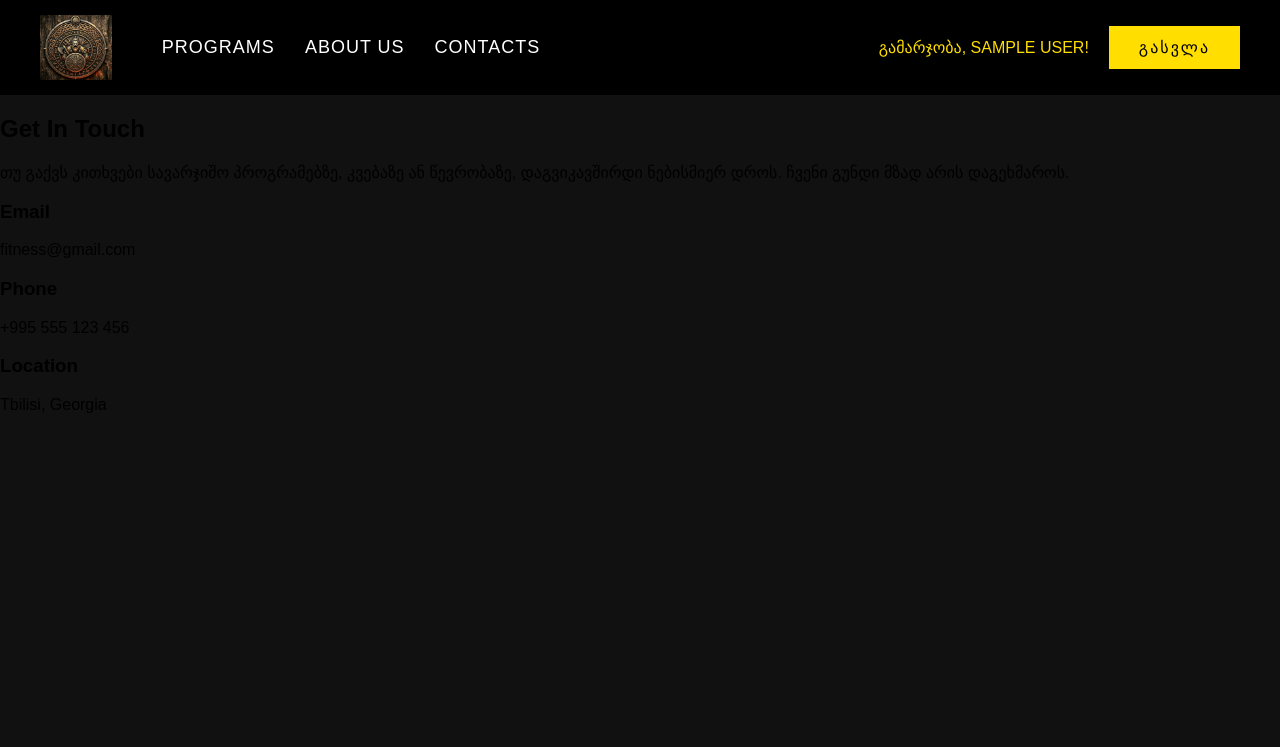
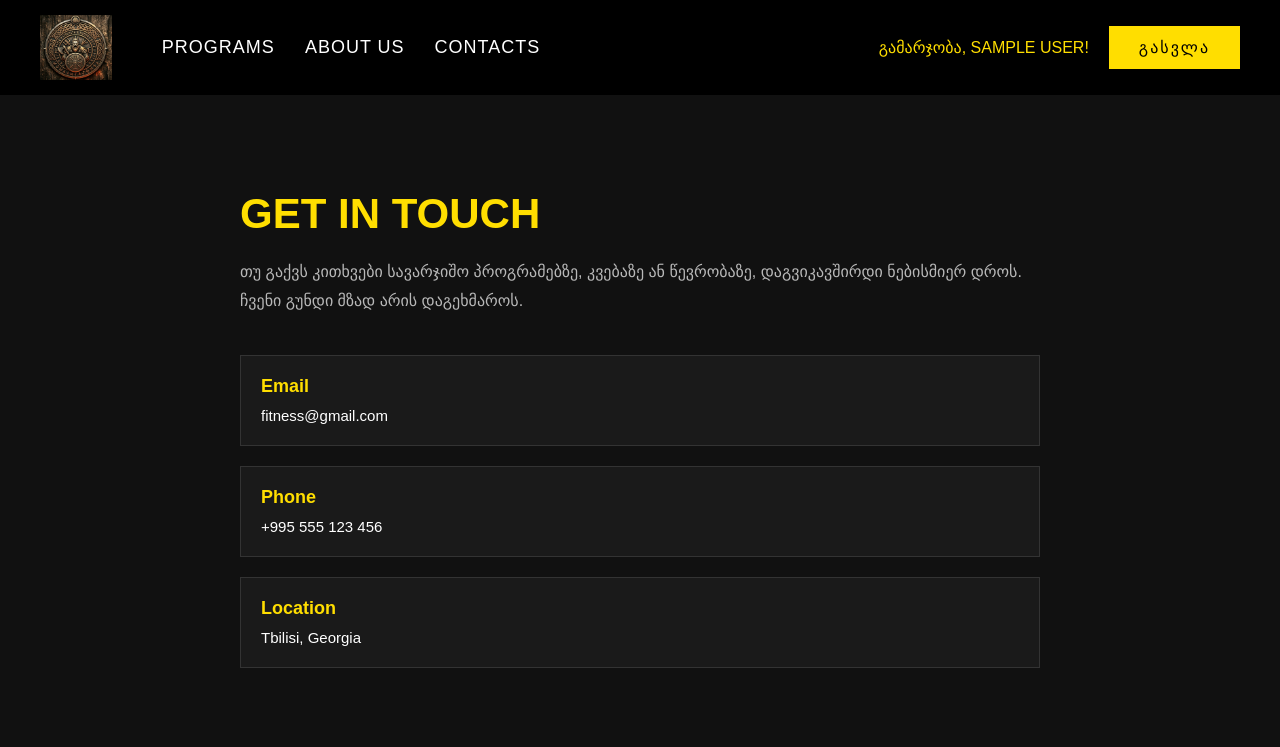
Before and after one commit to ka1maxa/PHP-MYSQL, a PHP site: page /about.php in a window 1280 px wide. Shown: the top 747 px of the page. Run offline with PHP 8.4, Linux system fonts and the light colour scheme; the visitor is signed in with stand-in values (Sample User, id 1).

Commit message:
small updates

```diff
--- a/Lecture 10 (project)/about.php
+++ b/Lecture 10 (project)/about.php
@@ -11,9 +11,130 @@ if (!isset($_SESSION['user_id']))
     <head>
         <meta charset="UTF-8">
         <meta name="viewport" content="width=device-width, initial-scale=1.0">
-    <link rel="stylesheet" href="./css_folder/programs.css">
+        <link rel="stylesheet" href="css_folder/programs.css">
         <title>About Us</title>
     </head>
+    <style>
+        body {
+    margin: 0;
+    padding: 0;
+    background-color: #111;
+    font-family: 'Oswald', sans-serif;
+        }
+
+        header {
+            background-color: #000000;
+            color: #ffffff;
+            display: flex;
+            align-items: center;
+            padding: 15px 40px;
+            text-transform: uppercase;
+        }
+
+        .logo img {
+            height: 65px;
+            display: block;
+        }
+
+        nav {
+            margin-left: 50px;
+            flex-grow: 1;
+        }
+
+        nav ul {
+            list-style: none;
+            display: flex;
+            gap: 30px;
+            margin: 0;
+            padding: 0;
+        }
+
+        nav ul li a {
+            color: #ffffff;
+            text-decoration: none;
+            letter-spacing: 1px;
+            font-size: 18px;
+            transition: color 0.3s;
+        }
+
+        nav ul li a:hover {
+            color: #FFD700;
+        }
+
+        .actions {
+            display: flex;
+            align-items: center;
+            gap: 20px;
+        }
+
+        .username {
+            color: #FFDE00;
+            font-size: 16px;
+        }
+
+        .auth-button {
+            background-color: #FFDE00;
+            color: #000000;
+            padding: 12px 30px;
+            text-decoration: none;
+            font-size: 16px;
+            letter-spacing: 2px;
+            transition: background-color 0.3s;
+        }
+
+        .auth-button:hover {
+            background-color: #e6c800;
+        }
+
+        /* CONTACT SECTION */
+
+        .contact-section {
+            padding: 60px 40px;
+            color: white;
+        }
+
+        .contact-container {
+            max-width: 800px;
+            margin: auto;
+        }
+
+        .contact-info h1 {
+            font-size: 42px;
+            margin-bottom: 20px;
+            color: #FFDE00;
+            text-transform: uppercase;
+        }
+
+        .contact-info p {
+            color: rgba(255,255,255,0.7);
+            line-height: 1.8;
+            margin-bottom: 40px;
+            font-size: 16px;
+        }
+
+        .info-box {
+            background-color: #1a1a1a;
+            border: 1px solid #333;
+            padding: 20px;
+            margin-bottom: 20px;
+            transition: border-color 0.3s;
+        }
+
+        .info-box:hover {
+            border-color: #FFDE00;
+        }
+
+        .info-box h3 {
+            margin: 0 0 10px 0;
+            color: #FFDE00;
+            font-size: 18px;
+        }
+
+        .info-box span {
+            color: #ffffff;
+            font-size: 15px;
+        }
+    </style>
     <body>
 
         <header>
--- a/Lecture 10 (project)/css_folder/programs.css
+++ b/Lecture 10 (project)/css_folder/programs.css
@@ -1,7 +1,7 @@
 body {
     margin: 0;
     padding: 0;
-    background-color: #111;
+    background-color: #111 !important;
     font-family: 'Oswald', sans-serif;
 }
 
```
Lines whose indentation alone changed are shown as unchanged.
